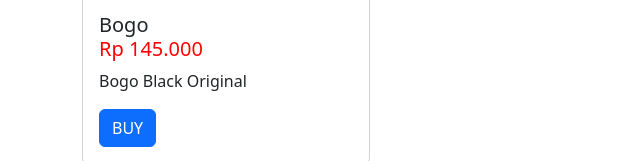
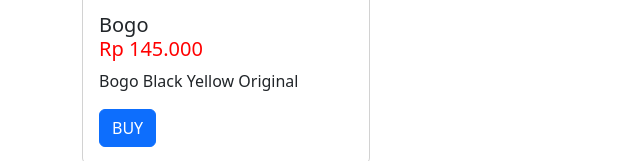
Before and after one commit to Prianggara22/UTS-Anggara, a plain HTML site: page public/menu_product.html in a window 1280 px wide. Shown: the part 882-1043 px from the top of the page, 0-640 px from the left. Drawn offline with nearby package versions, Linux system fonts and the light colour scheme.

Commit message:
Update menu_product.html

```diff
--- a/public/menu_product.html
+++ b/public/menu_product.html
@@ -143,12 +143,13 @@
               <h5 class="card-title">Bogo<br>
 <font color="#FF0000">Rp 145.000</font><br></h5>
               <p class="card-text">
-                Bogo Black Original
+                Bogo Black Yellow Original
               </p>
               <a href="bogo.html" class="btn btn-primary">BUY</a>
             </div>
           </div>
         </div>
+
         <div class="col-md-3">
           <div class="card" style="width: 18rem">
             <img
```
